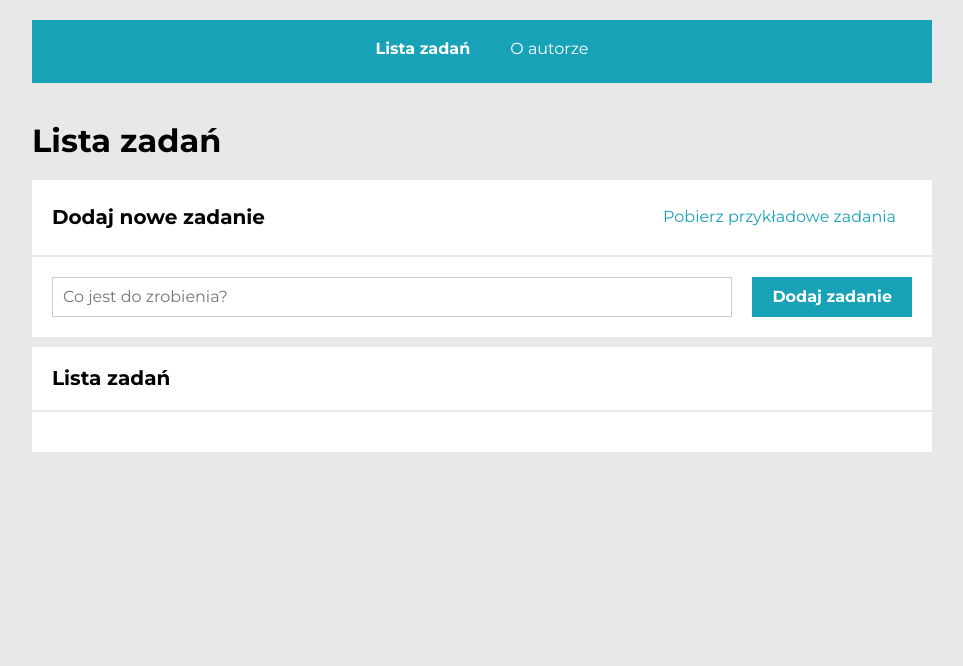
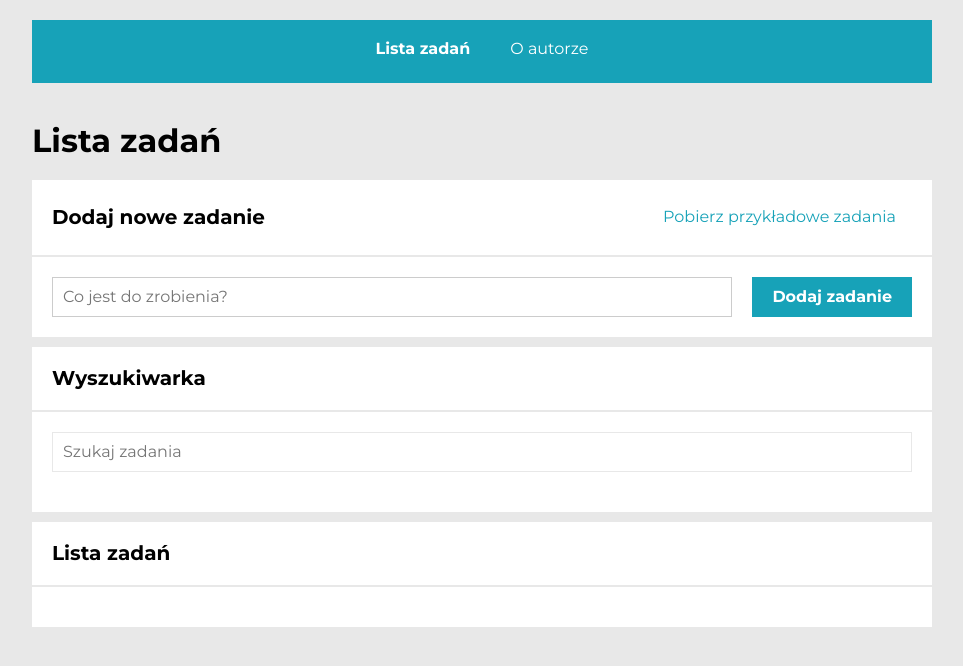
Before and after one commit to kam-bar/todo-list-react, a React (Create React App) app: page / in a window 1280 px wide. Shown: the top 666 px of the page, without its empty margins (158-1121 px from the left). Built offline with nearby package versions, Linux system fonts and the light colour scheme.

Commit message:
Add search with query parameters, update README

```diff
--- /dev/null
+++ b/src/features/tasks/Search/index.js
@@ -0,0 +1,31 @@
+import { useQueryParameter } from "../useQueryParameter";
+import { useReplaceQueryParameter } from "../useReplaceQueryParameter";
+import { Wrapper, Input } from "./styled";
+
+const SEARCH_QUERY_PARAM_NAME = "search";
+
+const Search = () => {
+    const searchQuery = useQueryParameter(SEARCH_QUERY_PARAM_NAME) || "";
+    const replaceQueryParameter = useReplaceQueryParameter();
+
+    const onInputChange = ({ target }) => {
+        const { value } = target;
+
+        replaceQueryParameter(
+            SEARCH_QUERY_PARAM_NAME,
+            value.trim() === "" ? undefined : value
+        );
+    };
+
+    return (
+        <Wrapper>
+            <Input
+                placeholder="Szukaj zadania"
+                value={searchQuery}
+                onChange={onInputChange}
+            />
+        </Wrapper>
+    );
+};
+
+export default Search;
--- /dev/null
+++ b/src/features/tasks/Search/styled.js
@@ -0,0 +1,12 @@
+import styled from "styled-components";
+
+export const Wrapper = styled.div`
+    margin-bottom: 20px;
+`;
+
+export const Input = styled.input`
+    width: 100%;
+    padding: 10px;
+    border: 1px solid ${({ theme }) => theme.colors.gallery};
+    border-radius: 0;
+`;
--- a/src/features/tasks/Tasks/index.js
+++ b/src/features/tasks/Tasks/index.js
@@ -8,18 +8,26 @@ import {
 } from "./styled";
 import { selectTasksList, toggleTaskDone, removeTask } from "../TaskSlice";
 import { ROUTES } from "../../../routes";
+import { useQueryParameter } from "../useQueryParameter";
+
+const SEARCH_QUERY_PARAM_NAME = "search";
 
 const Tasks = () => {
     const tasks = useSelector(selectTasksList);
-    console.log(tasks);
     const dispatch = useDispatch();
+    const searchQuery = useQueryParameter(SEARCH_QUERY_PARAM_NAME) || "";
+
+    const normalizedQuery = searchQuery.trim().toLowerCase();
+
+    const filteredTasks = tasks.filter((task) =>
+        task.content.toLowerCase().includes(normalizedQuery)
+    );
 
     return (
         <TaskList>
-            {tasks.map((task) => (
+            {filteredTasks.map((task) => (
                 <TaskItem
                     key={task.id}
-                    done={task.done}
                     hidden={task.hidden}
                     style={{ display: task.hidden ? "none" : "grid" }}
                 >
--- a/src/features/tasks/TasksPage/index.js
+++ b/src/features/tasks/TasksPage/index.js
@@ -3,6 +3,7 @@ import Form from "../Form";
 import Tasks from "../Tasks";
 import Buttons from "../Buttons";
 import FetchExampleTasksButton from "../FetchExampleTasksButton";
+import Search from "../Search";
 
 const TasksPage = () => (
     <>
@@ -11,6 +12,7 @@ const TasksPage = () => (
             body={<Form />}
             extraHeaderContent={<FetchExampleTasksButton />}
         />
+        <Section title="Wyszukiwarka" body={<Search />} />
         <Section
             title="Lista zadań"
             body={<Tasks />}
--- /dev/null
+++ b/src/features/tasks/useQueryParameter.js
@@ -0,0 +1,8 @@
+import { useLocation } from "react-router-dom";
+
+export const useQueryParameter = (key) => {
+    const location = useLocation();
+    const searchParams = new URLSearchParams(location.search);
+
+    return searchParams.get(key);
+};
--- /dev/null
+++ b/src/features/tasks/useReplaceQueryParameter.js
@@ -0,0 +1,21 @@
+import { useLocation, useNavigate } from "react-router-dom";
+
+export const useReplaceQueryParameter = () => {
+    const location = useLocation();
+    const navigate = useNavigate();
+
+    return (key, value) => {
+        const searchParams = new URLSearchParams(location.search);
+
+        if (value === undefined || value === "") {
+            searchParams.delete(key);
+        } else {
+            searchParams.set(key, value);
+        }
+
+        navigate({
+            pathname: location.pathname,
+            search: searchParams.toString(),
+        });
+    };
+};
```
Also changed, not shown: 1 other file (tests, documents, lock files or other folders).
